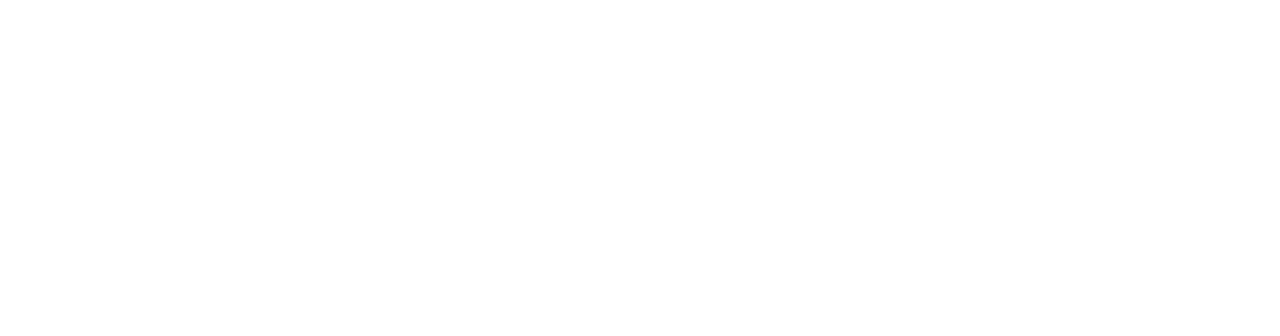
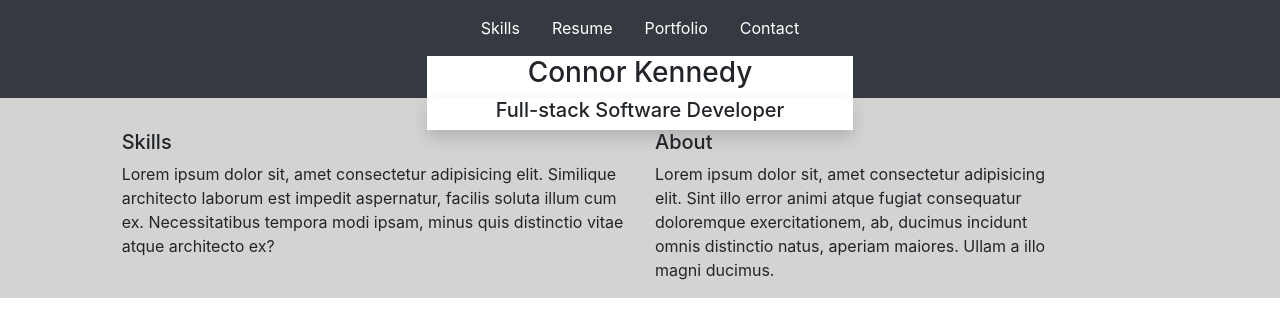
Before and after one commit to kennedyconnor/landingpage, a plain HTML site: page index.html in a window 1280 px wide. Drawn offline with nearby package versions, Linux system fonts and the light colour scheme.

Commit message:
working progess

```diff
--- a/assets/style.css
+++ b/assets/style.css
@@ -0,0 +1,14 @@
+a{
+  color:white;
+}
+#nameplate,#title{
+  text-align:center;
+}
+
+.bg-gray{
+  background-color: lightgray;
+}
+
+#section2{
+  padding-top:15px;
+}
--- a/index.html
+++ b/index.html
@@ -5,11 +5,69 @@
   <meta charset="UTF-8">
   <meta name="viewport" content="width=device-width, initial-scale=1.0">
   <meta http-equiv="X-UA-Compatible" content="ie=edge">
-  <title>Document</title>
+  <title>Connor Kennedy Landing Page</title>
+  <link rel="stylesheet" href="https://stackpath.bootstrapcdn.com/bootstrap/4.3.1/css/bootstrap.min.css"
+    integrity="sha384-ggOyR0iXCbMQv3Xipma34MD+dH/1fQ784/j6cY/iJTQUOhcWr7x9JvoRxT2MZw1T" crossorigin="anonymous">
+  <link rel="stylesheet" href="assets/style.css">
+
 </head>
 
 <body>
+  <header class="container-fluid bg-dark ">
+    <div class="row" id="navbar">
+      <div class="col">
+        <nav class="navbar navbar-dark bg-dark justify-content-center">
+          <a class="nav-link active" href="#">Skills</a>
+          <a class="nav-link" href="#">Resume</a>
+          <a class="nav-link" href="#">Portfolio</a>
+          <a class="nav-link" href="#">Contact</a>
+
+        </nav>
+      </div>
+    </div>
+    <section class="row bg-dark">
+      <div class="col-4 offset-4 bg-white" id="nameplate">
+        <h3>Connor Kennedy</h3>
+      </div>
+    </section>
+  </header>
+
+  <main class="container-fluid bg-gray">
+
+    <section class="row bg-gray">
+      <div class="col-4 offset-4 bg-white shadow" id="title">
+        <h5>Full-stack Software Developer</h5>
+      </div>
+    </section class="row">
+
+    <section class="row" id="skills">
+      <div class="col-5 offset-1">
+        <h5>Skills</h5>
+        <p>Lorem ipsum dolor sit, amet consectetur adipisicing elit. Similique architecto laborum est impedit
+          aspernatur, facilis soluta illum cum ex. Necessitatibus tempora modi ipsam, minus quis distinctio vitae atque
+          architecto ex?</p>
+      </div>
+      <div class="col-4 offset-">
+        <h5>About</h5>
+        <p>Lorem ipsum dolor sit, amet consectetur adipisicing elit. Sint illo error animi atque fugiat consequatur
+          doloremque exercitationem, ab, ducimus incidunt omnis distinctio natus, aperiam maiores. Ullam a illo magni
+          ducimus.
+        </p>
+      </div>
+    </section class="row">
+
+    <section class="row" id="resume">
+
+    </section>
+
+
+  </main>
+
+  <footer class="container-fluid">
+
+  </footer>
 
 </body>
 
+
 </html>
```
